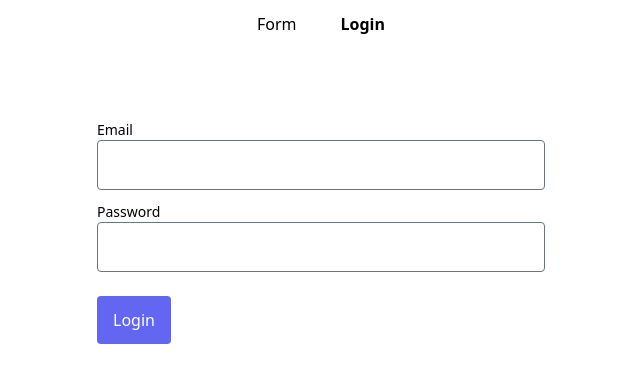
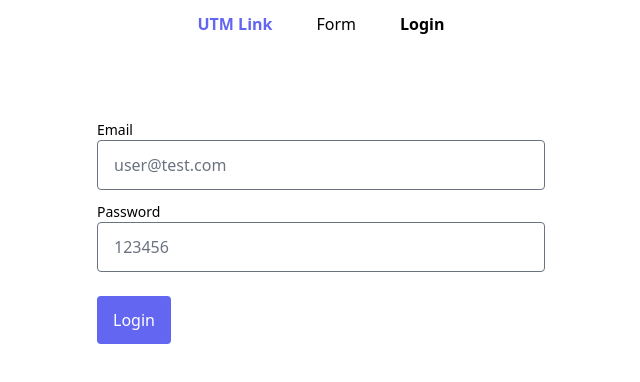
Before and after one commit to thefubon/nuxt-firebase, a Nuxt app: page /login in a window 1280 px wide. Shown: the top 382 px of the page, without its empty margins (319-959 px from the left). Built offline with nearby package versions, Linux system fonts and the light colour scheme; no server answers.

Commit message:
Добавил кнопки UTM + Логин и Пароль

```diff
--- a/layouts/default.vue
+++ b/layouts/default.vue
@@ -6,6 +6,16 @@
           <!-- <nuxt-link class="navbar-brand" to="/">Nuxt Form</nuxt-link> -->
           <div class="collapse navbar-collapse" id="navbarSupportedContent">
             <ul class="navbar-nav me-auto mb-2 mb-lg-0">
+              <li class="nav-item">
+                <nuxt-link
+                  class="nav-link text-indigo-500 font-bold"
+                  :class="{ active: this.$route.path === '/?utm_source=website_com&utm_medium=news&utm_term=name_conference&utm_content=article&utm_campaign=moscow' }"
+                  exact
+                  aria-current="page"
+                  to="/?utm_source=website_com&utm_medium=news&utm_term=name_conference&utm_content=article&utm_campaign=moscow"
+                  >UTM Link</nuxt-link
+                >
+              </li>
               <li class="nav-item">
                 <nuxt-link
                   class="nav-link"
--- a/pages/login.vue
+++ b/pages/login.vue
@@ -9,6 +9,7 @@
           class="form-input px-4 py-3 rounded w-full"
           :class="$v.form.email.$error ? 'is-invalid' : ''"
           type="email"
+          placeholder="user@test.com"
         />
         <p
           v-if="$v.form.email.$dirty && !$v.form.email.required"
@@ -32,6 +33,7 @@
           class="form-input px-4 py-3 rounded w-full"
           :class="$v.form.password.$error ? 'is-invalid' : ''"
           type="password"
+          placeholder="123456"
         />
         <p
           v-if="$v.form.password.$dirty && !$v.form.password.required"
```
